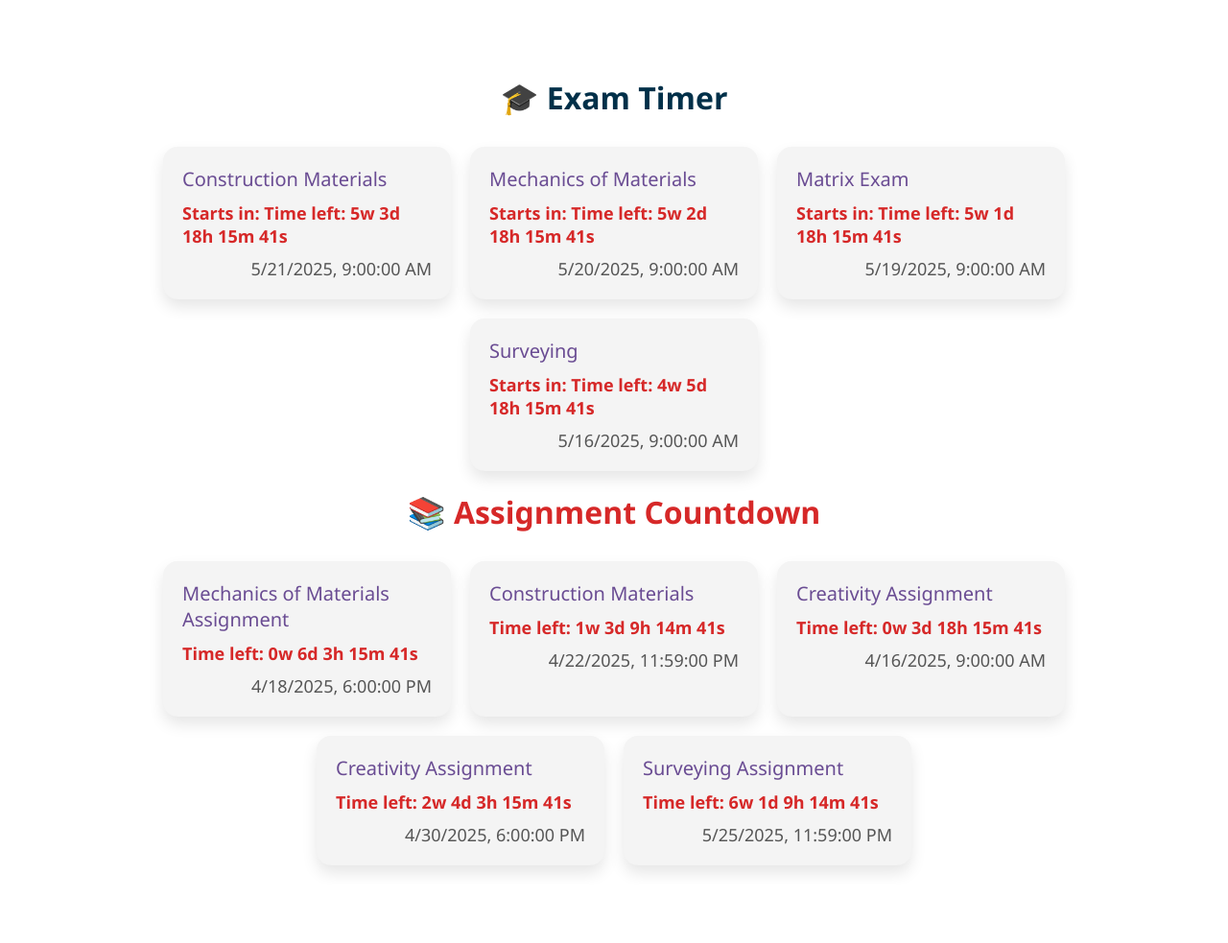
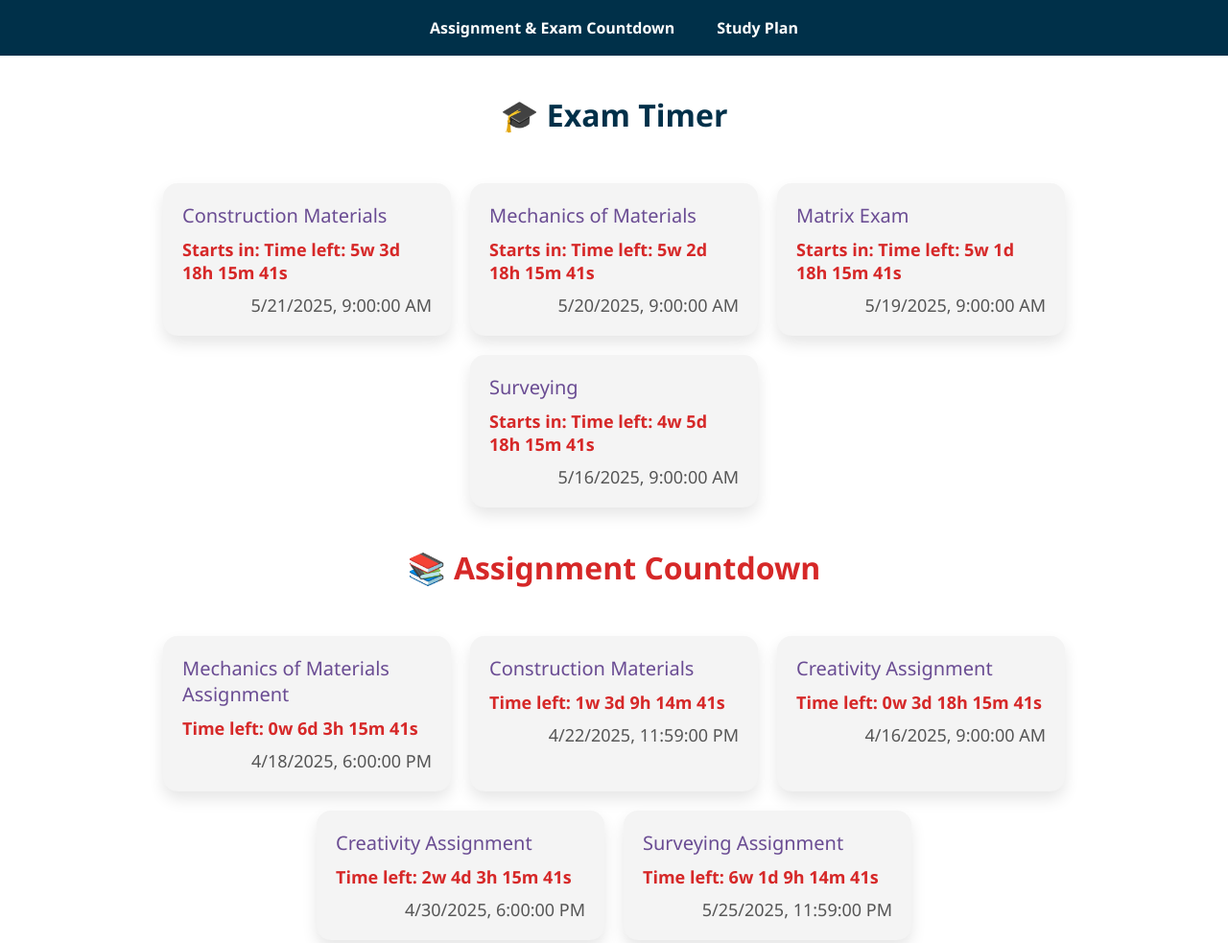
Before and after one commit to MtWong4881/MtWong4881.github.io, a plain HTML site: page index.html in a window 1280 px wide. Shown: the top 983 px of the page at 96% size. Before the commit the page ends 922 px from the top, so only its background shows below. Drawn offline with Linux system fonts and the light colour scheme.

Commit message:
Update index.html

```diff
--- a/index.html
+++ b/index.html
@@ -8,12 +8,39 @@
     * {
       box-sizing: border-box;
     }
+
     body {
       margin: 0;
       font-family: 'Segoe UI', Tahoma, sans-serif;
       background-color: #ffffff;
       color: #000000;
-      padding: 20px;
+      padding: 0;
+    }
+
+    /* Navbar Styles */
+    .navbar {
+      background-color: #003049;
+      padding: 10px 20px;
+      display: flex;
+      justify-content: center;
+      gap: 20px;
+      position: sticky;
+      top: 0;
+      z-index: 1000;
+    }
+
+    .navbar a {
+      color: #ffffff;
+      text-decoration: none;
+      font-weight: bold;
+      font-size: 16px;
+      padding: 8px 12px;
+      border-radius: 8px;
+      transition: background-color 0.3s ease;
+    }
+
+    .navbar a:hover {
+      background-color: #d62828;
     }
 
     h1, h2 {
@@ -27,6 +54,7 @@
       flex-wrap: wrap;
       gap: 20px;
       justify-content: center;
+      padding: 20px;
     }
 
     .card {
@@ -69,8 +97,15 @@
   </style>
 </head>
 <body>
+
+  <!-- Navigation Bar -->
+  <nav class="navbar">
+    <a href="index.html">Assignment & Exam Countdown</a>
+    <a href="Study Plan.html">Study Plan</a>
+  </nav>
+
   <!-- Exam Section -->
-  <h1 style="color:#003049; margin-top: 60px;">🎓 Exam Timer</h1>
+  <h1 style="color:#003049; margin-top: 40px;">🎓 Exam Timer</h1>
   <div class="container" id="exam-container"></div>
 
   <!-- Assignment Section -->
```
